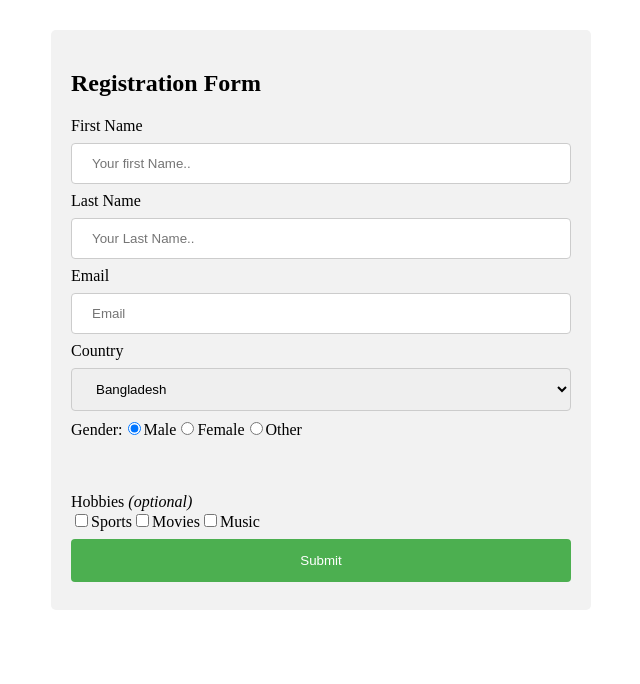
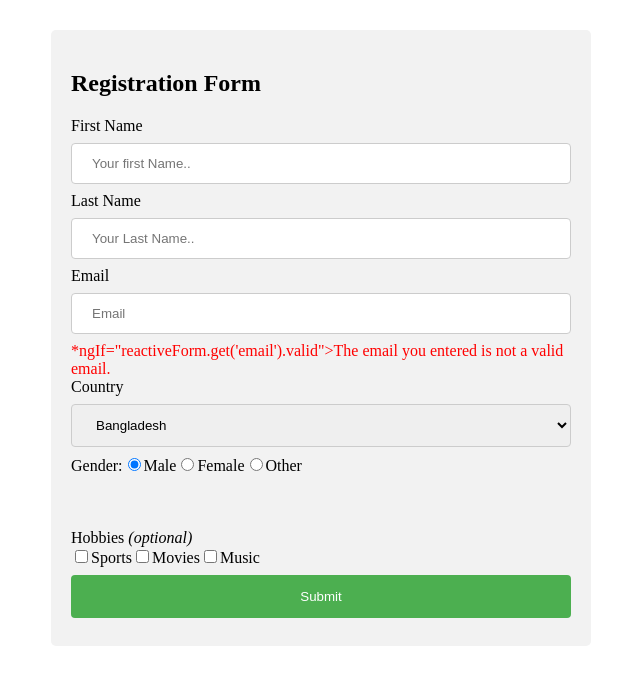
Before and after one commit to maruf-swe/angular-reactive-forms, an Angular app: page / in a window 1280 px wide. Shown: the top 684 px of the page, without its empty margins (319-959 px from the left). Built offline with nearby package versions, Linux system fonts and the light colour scheme.

Commit message:
custom validation

```diff
--- a/src/app/app.component.html
+++ b/src/app/app.component.html
@@ -10,10 +10,11 @@
 
       <label for="email">Email</label>
       <input type="text" id="email" placeholder="Email" formControlName="email">
-      <!-- <div>
-        <small >Some of The required fileds does not have valid value</small>
+      <div>
+        <span style="color: red;">
+          *ngIf="reactiveForm.get('email').valid">The email you entered is not a valid email.
+        </span>
       </div>
-       -->
 
 
     <label for="country">Country</label>
--- a/src/app/app.component.ts
+++ b/src/app/app.component.ts
@@ -1,12 +1,12 @@
 import { Component } from '@angular/core';
-import { CommonModule } from '@angular/common';
+import { CommonModule, NgIf } from '@angular/common';
 import { RouterOutlet } from '@angular/router';
 import { FormControl, FormGroup, ReactiveFormsModule, Validators } from '@angular/forms';
 
 @Component({
   selector: 'app-root',
   standalone: true,
-  imports: [CommonModule, RouterOutlet, ReactiveFormsModule],
+  imports: [CommonModule, RouterOutlet, ReactiveFormsModule, NgIf],
   templateUrl: './app.component.html',
   styleUrl: './app.component.css'
 })
```
